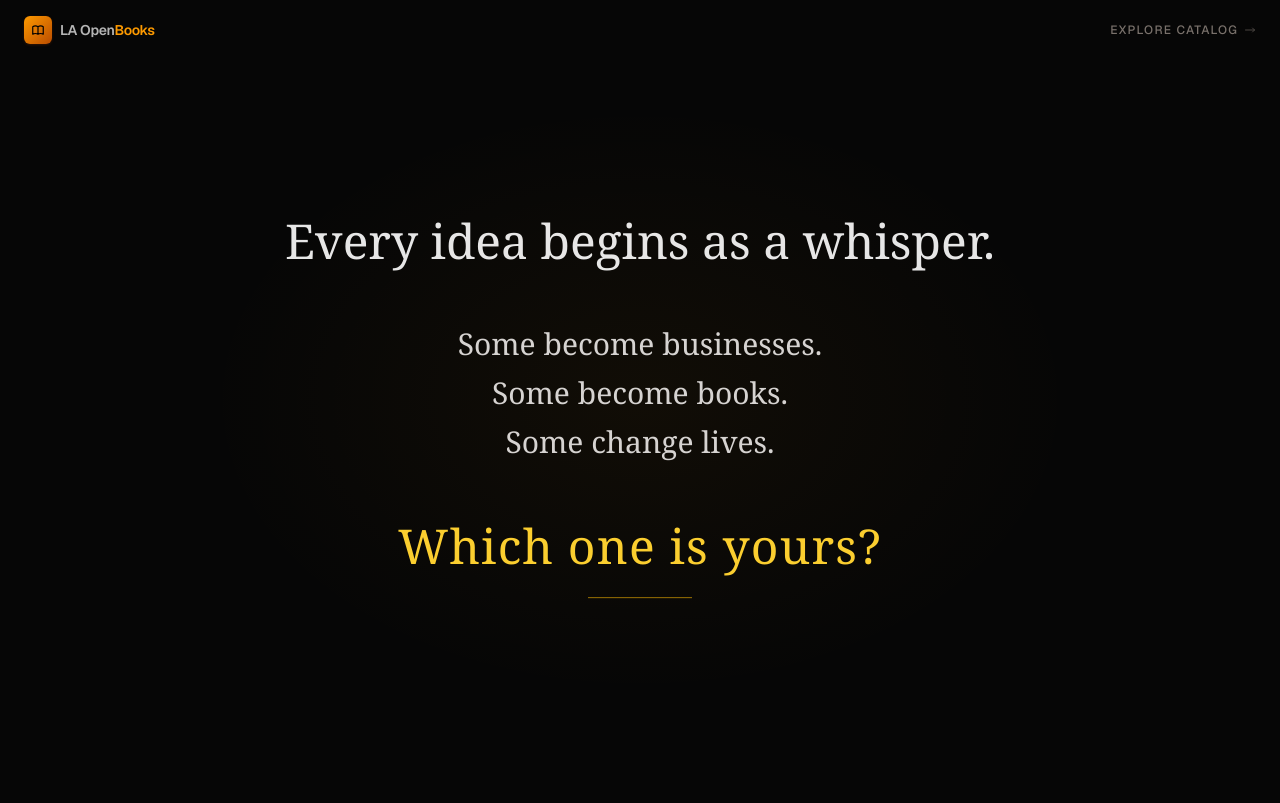
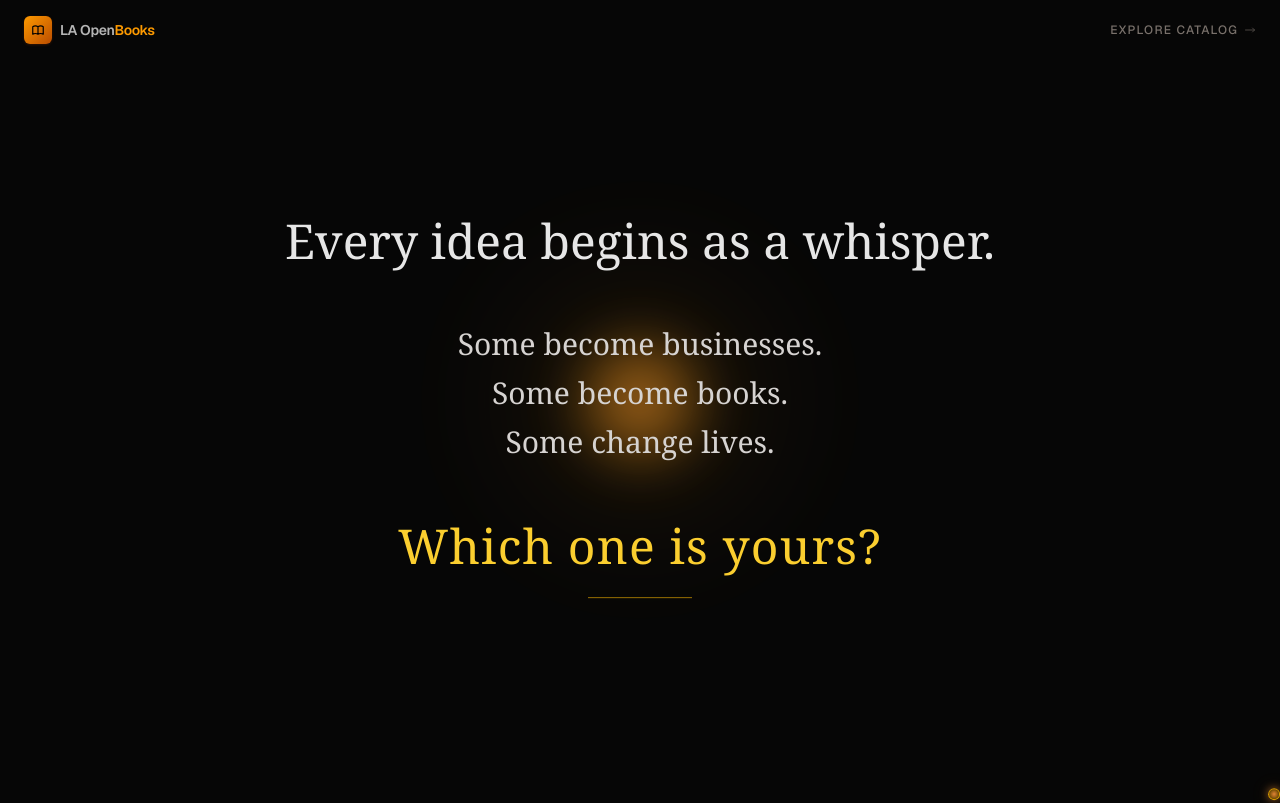
Before and after one commit to Grootjelly/LAOpenBooks, a Next.js app: page / in a window 1280 px wide. Shown: the top 803 px of the page. Built offline with nearby package versions, Linux system fonts and the light colour scheme.

Commit message:
feat: Scene 1 amber aura (mouse-tracking glow blob + spring dot cursor + smooth scroll)

```diff
--- a/src/app/globals.css
+++ b/src/app/globals.css
@@ -89,9 +89,15 @@ body {
   -moz-osx-font-smoothing: grayscale;
 }
 
-/* Smooth scrolling */
+/* Smooth scrolling — cinematic experience */
 html {
   scroll-behavior: smooth;
+}
+
+/* Momentum-style scrolling on touch devices */
+body {
+  -webkit-overflow-scrolling: touch;
+  overflow-x: hidden;
 }
 
 /* Selection color */
--- a/src/components/experience/Scene1Hero.tsx
+++ b/src/components/experience/Scene1Hero.tsx
@@ -1,7 +1,7 @@
 "use client";
 
-import { useEffect, useRef, useState } from "react";
-import { motion, useReducedMotion } from "framer-motion";
+import { useEffect, useRef, useState, useCallback } from "react";
+import { motion, useReducedMotion, useSpring, useMotionValue } from "framer-motion";
 
 const lines = [
   { text: "Every idea begins as a whisper.", delay: 0.6 },
@@ -77,9 +77,40 @@ function BreathLine({
 export default function Scene1Hero() {
   const reduced = useReducedMotion() ?? false;
   const [scrollHint, setScrollHint] = useState(false);
-  const containerRef = useRef<HTMLDivElement>(null);
+  const [isInSection, setIsInSection] = useState(false);
+  const sectionRef = useRef<HTMLDivElement>(null);
 
-  // Show scroll hint after all lines have appeared
+  // ── Mouse tracking ────────────────────────────────────────────────
+  const rawX = useMotionValue(
+    typeof window !== "undefined" ? window.innerWidth / 2 : 500
+  );
+  const rawY = useMotionValue(
+    typeof window !== "undefined" ? window.innerHeight / 2 : 400
+  );
+
+  // Large aura: very slow spring — dreamy drift
+  const auraX = useSpring(rawX, { stiffness: 30, damping: 25, mass: 2 });
+  const auraY = useSpring(rawY, { stiffness: 30, damping: 25, mass: 2 });
+
+  // Small dot: fast spring — snappy but smooth
+  const dotX = useSpring(rawX, { stiffness: 280, damping: 28 });
+  const dotY = useSpring(rawY, { stiffness: 280, damping: 28 });
+
+  const handleMouseMove = useCallback(
+    (e: MouseEvent) => {
+      rawX.set(e.clientX);
+      rawY.set(e.clientY);
+    },
+    [rawX, rawY]
+  );
+
+  useEffect(() => {
+    if (reduced) return;
+    window.addEventListener("mousemove", handleMouseMove, { passive: true });
+    return () => window.removeEventListener("mousemove", handleMouseMove);
+  }, [handleMouseMove, reduced]);
+
+  // ── Scroll hint timer ─────────────────────────────────────────────
   useEffect(() => {
     const timer = setTimeout(
       () => setScrollHint(true),
@@ -88,25 +119,129 @@ export default function Scene1Hero() {
     return () => clearTimeout(timer);
   }, [reduced]);
 
+  // ── Detect if mouse is inside this section ────────────────────────
+  useEffect(() => {
+    const el = sectionRef.current;
+    if (!el) return;
+    const onEnter = () => setIsInSection(true);
+    const onLeave = () => setIsInSection(false);
+    el.addEventListener("mouseenter", onEnter);
+    el.addEventListener("mouseleave", onLeave);
+    return () => {
+      el.removeEventListener("mouseenter", onEnter);
+      el.removeEventListener("mouseleave", onLeave);
+    };
+  }, []);
+
   return (
     <section
-      ref={containerRef}
+      ref={sectionRef}
       className="relative min-h-screen w-full flex flex-col items-center justify-center bg-[#060606] overflow-hidden px-6"
+      style={{ cursor: isInSection && !reduced ? "none" : "auto" }}
     >
-      {/* Ambient breathing glow */}
-      <motion.div
-        className="absolute inset-0 pointer-events-none"
-        animate={reduced ? {} : {
-          background: [
-            "radial-gradient(ellipse 600px 400px at 50% 50%, rgba(245,158,11,0.03) 0%, transparent 70%)",
-            "radial-gradient(ellipse 640px 440px at 50% 50%, rgba(245,158,11,0.06) 0%, transparent 70%)",
-            "radial-gradient(ellipse 600px 400px at 50% 50%, rgba(245,158,11,0.03) 0%, transparent 70%)",
-          ],
-        }}
-        transition={{ duration: 4, ease: "easeInOut", repeat: Infinity }}
-      />
+      {/* ── Large pulsing amber aura ──────────────────────────────── */}
+      {!reduced ? (
+        <motion.div
+          className="absolute pointer-events-none"
+          style={{
+            x: auraX,
+            y: auraY,
+            translateX: "-50%",
+            translateY: "-50%",
+            top: 0,
+            left: 0,
+          }}
+        >
+          {/* Outer slow pulse ring */}
+          <motion.div
+            className="rounded-full"
+            animate={{
+              width: ["340px", "400px", "340px"],
+              height: ["340px", "400px", "340px"],
+              opacity: [0.18, 0.28, 0.18],
+            }}
+            transition={{
+              duration: 4,
+              ease: "easeInOut",
+              repeat: Infinity,
+              repeatType: "mirror",
+            }}
+            style={{
+              background:
+                "radial-gradient(circle, rgba(251,146,60,0.55) 0%, rgba(245,158,11,0.22) 35%, transparent 70%)",
+              filter: "blur(60px)",
+              position: "absolute",
+              transform: "translate(-50%, -50%)",
+            }}
+          />
+          {/* Inner bright core */}
+          <motion.div
+            className="rounded-full"
+            animate={{
+              width: ["120px", "160px", "120px"],
+              height: ["120px", "160px", "120px"],
+              opacity: [0.65, 0.9, 0.65],
+            }}
+            transition={{
+              duration: 3,
+              ease: "easeInOut",
+              repeat: Infinity,
+              repeatType: "mirror",
+              delay: 0.5,
+            }}
+            style={{
+              background:
+                "radial-gradient(circle, rgba(251,146,60,1) 0%, rgba(245,158,11,0.6) 50%, transparent 80%)",
+              filter: "blur(28px)",
+              position: "absolute",
+              transform: "translate(-50%, -50%)",
+            }}
+          />
+        </motion.div>
+      ) : (
+        /* Reduced motion — static centered glow */
+        <div
+          className="absolute inset-0 pointer-events-none"
+          style={{
+            background:
+              "radial-gradient(ellipse 500px 400px at 50% 50%, rgba(245,158,11,0.08) 0%, transparent 70%)",
+          }}
+        />
+      )}
 
-      {/* Text stack */}
+      {/* ── Small amber dot cursor ────────────────────────────────── */}
+      {!reduced && (
+        <motion.div
+          className="fixed pointer-events-none z-[200]"
+          style={{
+            x: dotX,
+            y: dotY,
+            translateX: "-50%",
+            translateY: "-50%",
+          }}
+        >
+          <motion.div
+            className="rounded-full border border-amber-400/80"
+            animate={{
+              width: ["10px", "14px", "10px"],
+              height: ["10px", "14px", "10px"],
+            }}
+            transition={{
+              duration: 2.5,
+              ease: "easeInOut",
+              repeat: Infinity,
+              repeatType: "mirror",
+            }}
+            style={{
+              background:
+                "radial-gradient(circle, rgba(251,146,60,0.9) 0%, rgba(245,158,11,0.5) 60%, transparent 100%)",
+              boxShadow: "0 0 8px rgba(251,146,60,0.6), 0 0 20px rgba(245,158,11,0.2)",
+            }}
+          />
+        </motion.div>
+      )}
+
+      {/* ── Text stack ───────────────────────────────────────────── */}
       <div className="relative z-10 flex flex-col items-center gap-10 max-w-3xl w-full">
         {lines.map((line) => (
           <BreathLine
@@ -120,7 +255,7 @@ export default function Scene1Hero() {
         ))}
       </div>
 
-      {/* Scroll indicator */}
+      {/* ── Scroll indicator ─────────────────────────────────────── */}
       <motion.div
         className="absolute bottom-10 left-1/2 -translate-x-1/2 flex flex-col items-center gap-2"
         initial={{ opacity: 0 }}
```
